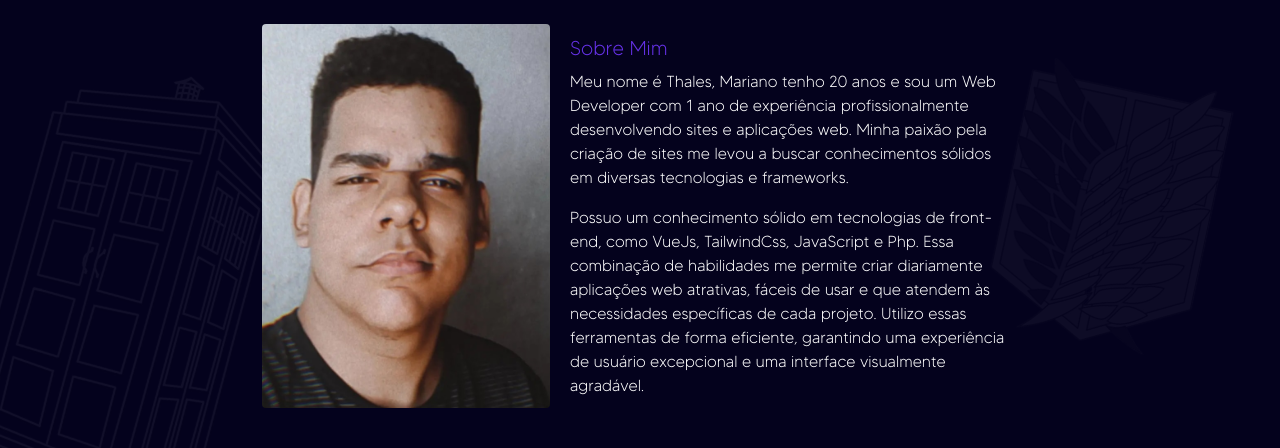
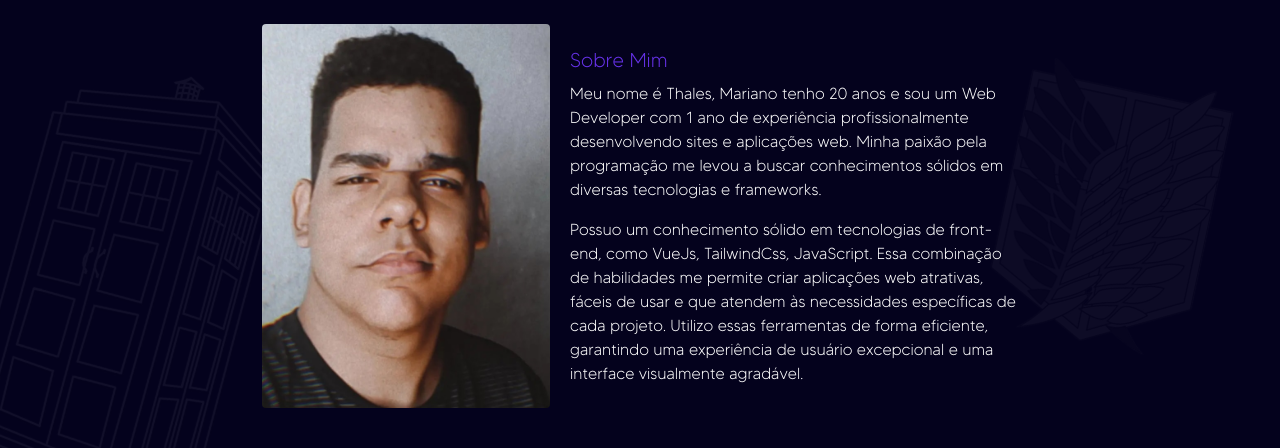
Before and after one commit to thalesmariiano/thalesdeveloper.com.br, a Vue app: page / in a window 1280 px wide. Shown: the part 627-1075 px from the top of the page. Built offline with nearby package versions, Linux system fonts and the light colour scheme.

Commit message:
sobre mim text edit

```diff
--- a/src/components/SobreSection.vue
+++ b/src/components/SobreSection.vue
@@ -10,15 +10,15 @@
 					<div class="w-80 sm:w-3/5 md:w-[28rem] mx-auto md:mx-0 space-y-4 px-3 sm:px-0">
 						<p class="font-madeTommy text-white">
 							Meu nome é Thales, Mariano tenho 20 anos e sou um
-							Web Developer com 1 ano de experiência profissionalmente desenvolvendo sites e aplicações web. Minha paixão pela criação de sites me levou
+							Web Developer com 1 ano de experiência profissionalmente desenvolvendo sites e aplicações web. Minha paixão pela programação me levou
 							a buscar conhecimentos sólidos em diversas tecnologias
 							e frameworks.
 						</p>
 						<p class="font-madeTommy text-white">
 							Possuo um conhecimento sólido em tecnologias
-							de front-end, como VueJs, TailwindCss, JavaScript e
-							Php. Essa combinação de habilidades me
-							permite criar diariamente aplicações web atrativas,
+							de front-end, como VueJs, TailwindCss, JavaScript.
+							Essa combinação de habilidades me
+							permite criar aplicações web atrativas,
 							fáceis de usar e que atendem às necessidades
 							específicas de cada projeto. Utilizo essas
 							ferramentas de forma eficiente, garantindo uma
```
